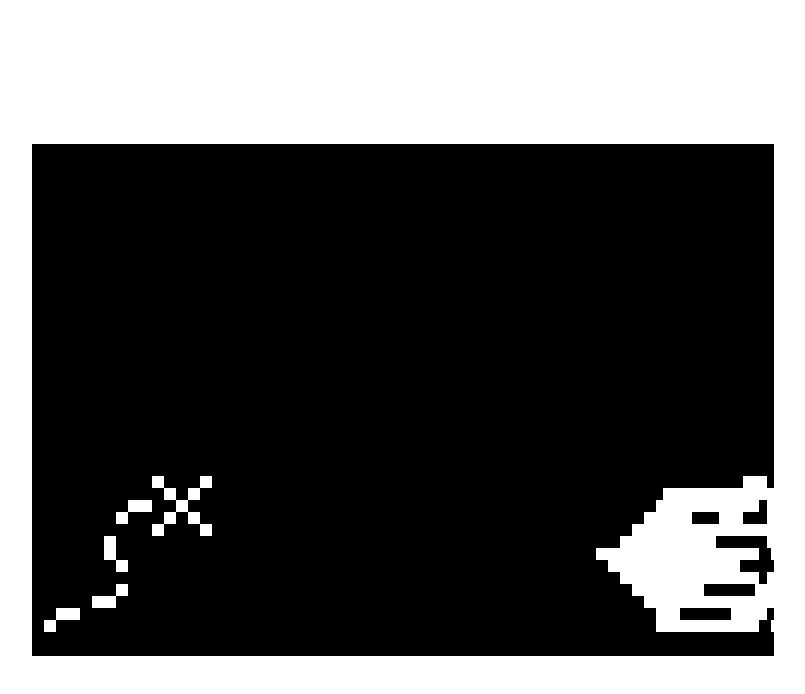
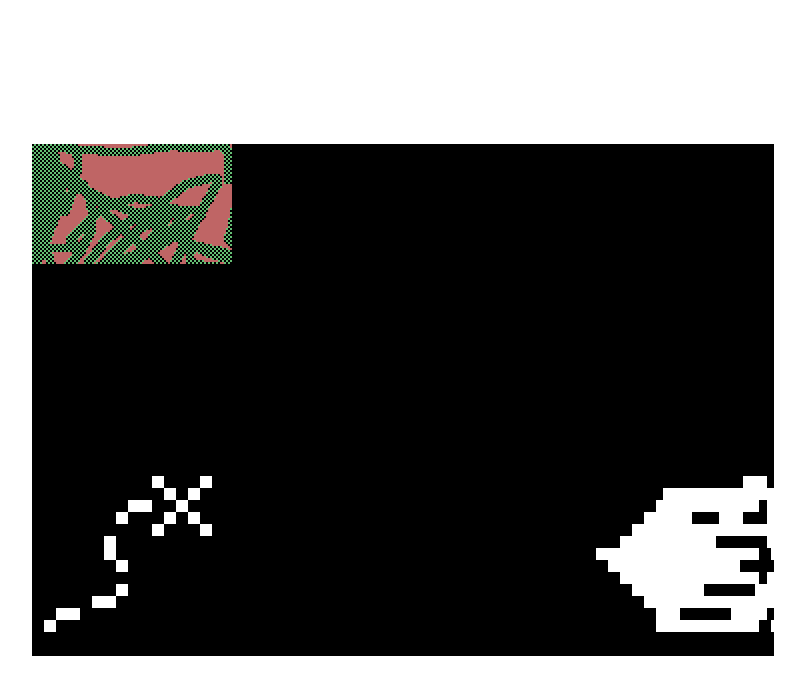
Before and after one commit to ryansiu17/dungy-crawler, a React (Create React App) app: page / in a window 1280 px wide. Shown: the top 694 px of the page, without its empty margins (237-1042 px from the left). Built offline with nearby package versions, Linux system fonts and the light colour scheme.

Commit message:
began work on screen

```diff
--- a/src/App.js
+++ b/src/App.js
@@ -1,6 +1,7 @@
 import React, { Component } from "react";
 import "./App.scss";
 import NavBar from "./NavBar";
+import ScreenTest from "./screens/ScreenTest";
 class App extends Component {
   state = {
     name: ""
@@ -9,6 +10,7 @@ class App extends Component {
     return (
       <div className="app">
         <div className="gameScreen">
+          <ScreenTest />
           <NavBar />
         </div>
       </div>
--- a/src/App.scss
+++ b/src/App.scss
@@ -16,6 +16,8 @@
 }
 
 .screen {
+  width: auto;
+  height: auto;
 }
 
 .navBar {
--- /dev/null
+++ b/src/screens/ScreenTest.js
@@ -0,0 +1,9 @@
+import React, { Component } from "react";
+import testbg from "../assets/testbg.png";
+class ScreenTest extends Component {
+  render() {
+    return <img className="screen" src={testbg} alt="enemy" />;
+  }
+}
+
+export default ScreenTest;
```
Also changed, not shown: src/assets/enemies/slime.png (added), src/assets/testbg.png (added).
